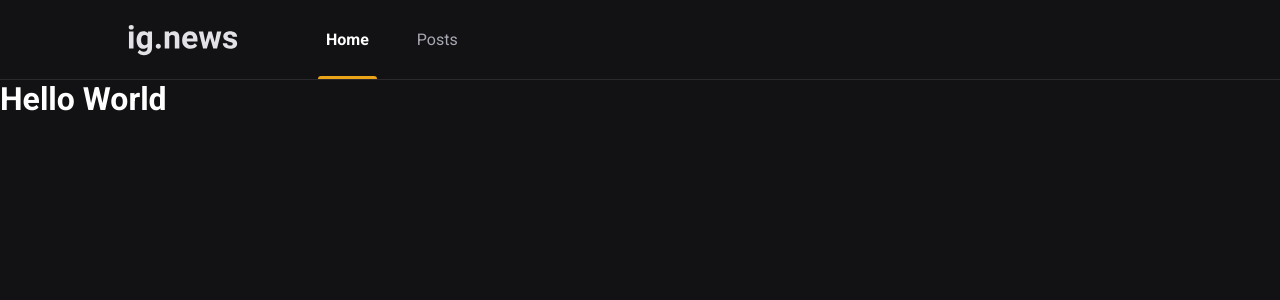
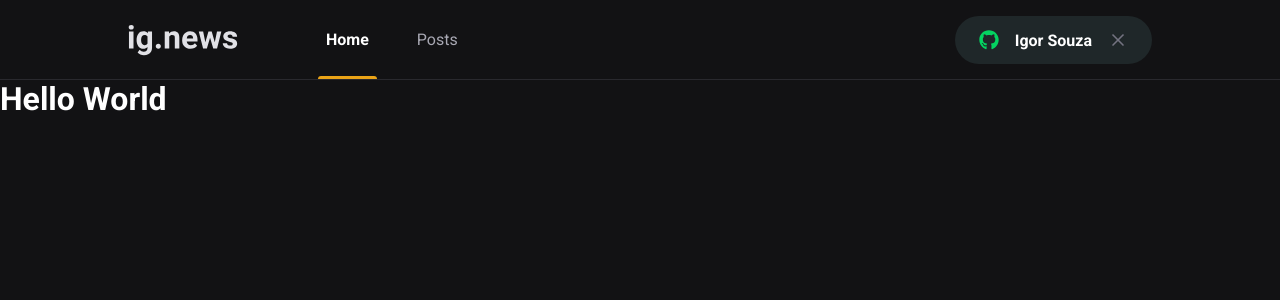
Before and after one commit to Igorsouza1/News, a Next.js app: page / in a window 1280 px wide. Shown: the top 300 px of the page. Built offline with nearby package versions, Linux system fonts and the light colour scheme.

Commit message:
signin Component finish

```diff
--- a/package.json
+++ b/package.json
@@ -12,6 +12,7 @@
     "next": "11.1.2",
     "react": "17.0.2",
     "react-dom": "17.0.2",
+    "react-icons": "^4.3.1",
     "sass": "^1.42.1"
   },
   "devDependencies": {
--- a/src/components/Header/index.tsx
+++ b/src/components/Header/index.tsx
@@ -1,3 +1,4 @@
+import { SingninButton } from '../SigninButton'
 import styles from './styles.module.scss'
 
 export function Header(){
@@ -9,6 +10,7 @@
                     <a className={styles.active} href="#">Home</a>
                     <a href="#">Posts</a>
                 </nav>
+                <SingninButton />
             </div>
         </header>
     )
--- a/src/components/Header/styles.module.scss
+++ b/src/components/Header/styles.module.scss
@@ -52,4 +52,8 @@
         }
     }
 
+    button {
+        margin-left: auto;
+        margin-top: 1rem;
+    }
 }
--- /dev/null
+++ b/src/components/SigninButton/index.tsx
@@ -0,0 +1,21 @@
+import { FaGithub } from 'react-icons/fa'
+import { FiX } from 'react-icons/fi'
+
+import styles from './styles.module.scss'
+
+export function SingninButton(){
+    const isUserLoggedIn = true;
+
+    return isUserLoggedIn ? (
+        <button className={styles.signinButton} type="button">
+            <FaGithub color="#04d361" />
+            Igor Souza
+            <FiX color="#737380" className={styles.closeIcon} />
+        </button>
+    ) : (
+        <button className={styles.signinButton} type="button">
+            <FaGithub color="#eba417" />
+            Sign in With Github
+        </button>
+    )
+}
--- /dev/null
+++ b/src/components/SigninButton/styles.module.scss
@@ -0,0 +1,34 @@
+.signinButton{
+    height: 3rem;
+    border-radius: 3rem;
+    background: var(--gray-850);
+    border: 0;
+    padding: 0 1.5rem;
+
+    display: flex;
+    align-items: center;
+    justify-content: center;
+
+    color: var(--white);
+    font-weight: bold;
+
+    svg{
+        width: 20px;
+        height: 20px;
+    }
+
+    svg:first-child{
+        margin-right: 1rem;
+    }
+
+    svg.closeIcon{
+        margin-left: 1rem;
+    }
+
+    transition: filter 0.3s;
+
+    &:hover{
+        filter: brightness(0.8);
+    }
+
+}
--- a/src/styles/global.scss
+++ b/src/styles/global.scss
@@ -10,6 +10,7 @@
   --gray-50: #e1e1e6;
   --gray-300: #a8a8b3;
   --gray-800: #29292e;
+  --gray-850: #1f2729;
   --gray-900: #121214;
 
   --cyan-500: #61dafb;
```
Also changed, not shown: 1 other file (tests, documents, lock files or other folders).
